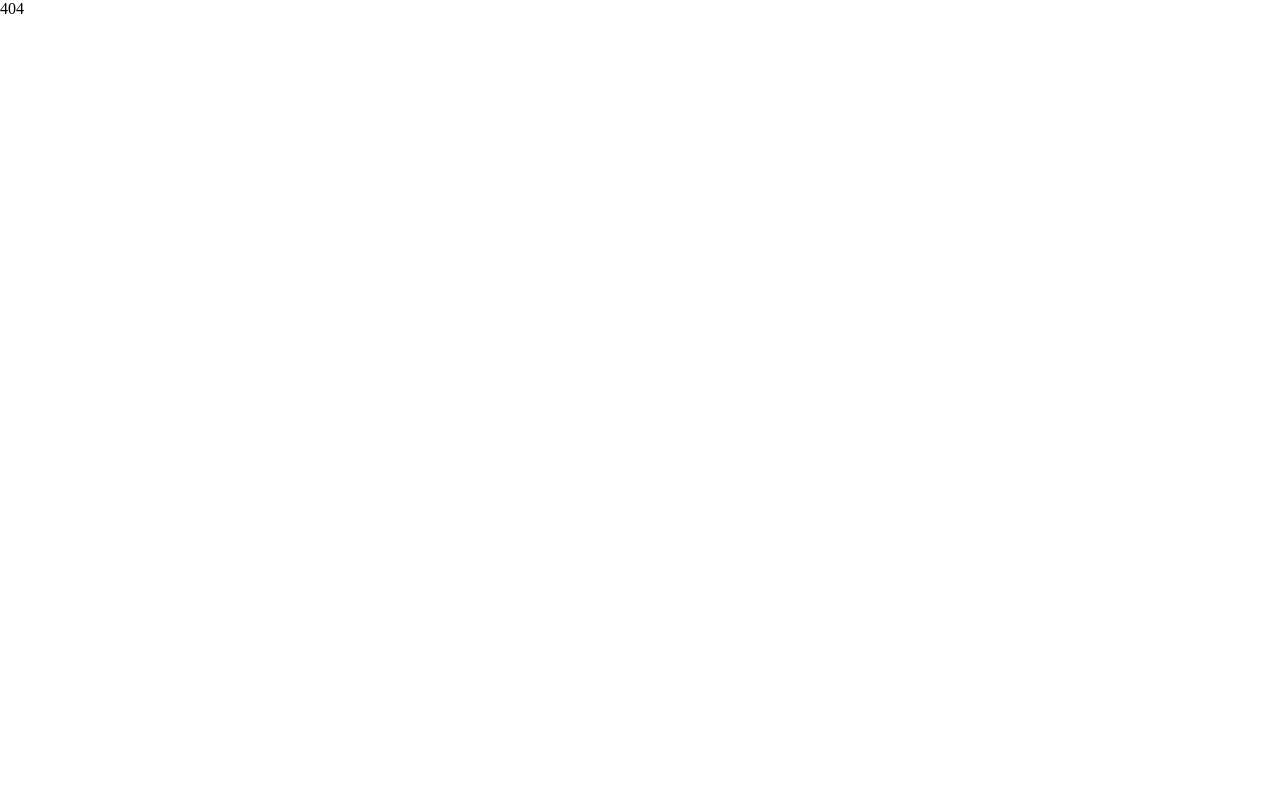
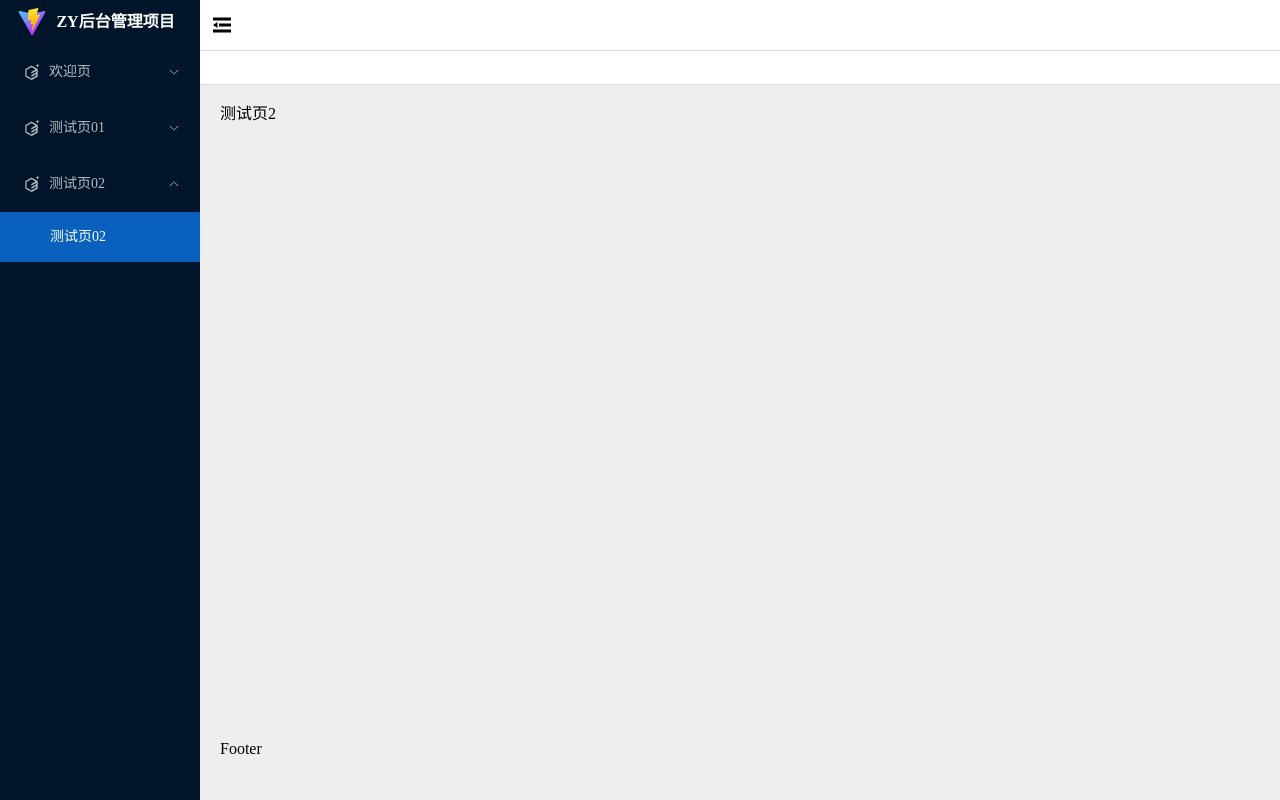
Before and after one commit to yunbaba520/vue3_new_cms, a Vue app: page /#/main/test02 in a window 1280 px wide. Built offline with nearby package versions, Linux system fonts and the light colour scheme.

Commit message:
init: 侧边框数据

```diff
--- a/src/components/page-aside/index.vue
+++ b/src/components/page-aside/index.vue
@@ -34,6 +34,7 @@
 <script lang="ts" setup>
 import { ref } from 'vue'
 import { useRoute } from 'vue-router'
+import router from '../../router/index'
 defineProps({
   sideIsFold: {
     type: Boolean,
@@ -49,7 +50,31 @@ const userMenu = [
       {
         id: '1-1',
         name: '欢迎页',
-        url: 'welcome'
+        url: '/main/welcome'
+      }
+    ]
+  },
+  {
+    id: '2',
+    icon: 'ElementPlus',
+    name: '测试页01',
+    children: [
+      {
+        id: '2-1',
+        name: '测试页01',
+        url: '/main/test01'
+      }
+    ]
+  },
+  {
+    id: '3',
+    icon: 'ElementPlus',
+    name: '测试页02',
+    children: [
+      {
+        id: '3-1',
+        name: '测试页02',
+        url: '/main/test02'
       }
     ]
   }
@@ -57,6 +82,7 @@ const userMenu = [
 //
 function handlerMenuJump(subItem) {
   console.log(subItem)
+  router.push(subItem.url)
 }
 // 刷新-菜单默认值
 const route = useRoute()
--- a/src/router/index.js
+++ b/src/router/index.js
@@ -20,6 +20,16 @@ const router = createRouter({
           path: 'welcome',
           name: 'welcome',
           component: () => import('../views/main/welcome/index.vue')
+        },
+        {
+          path: 'test01',
+          name: 'test01',
+          component: () => import('../views/main/testPage01/index.vue')
+        },
+        {
+          path: 'test02',
+          name: 'test02',
+          component: () => import('../views/main/testPage02/index.vue')
         }
       ]
     },
--- a/src/views/main/testPage02/index.vue
+++ b/src/views/main/testPage02/index.vue
@@ -1,6 +1,5 @@
 <template>
   <div>测试页2</div>
-  <RouterView></RouterView>
 </template>
 
 <script setup></script>
```
Also changed, not shown: src/views/main/testPage02/page02-01/index.vue (deleted, +0 -7 lines), src/views/main/testPage02/page02-02/index.vue (deleted, +0 -7 lines).
